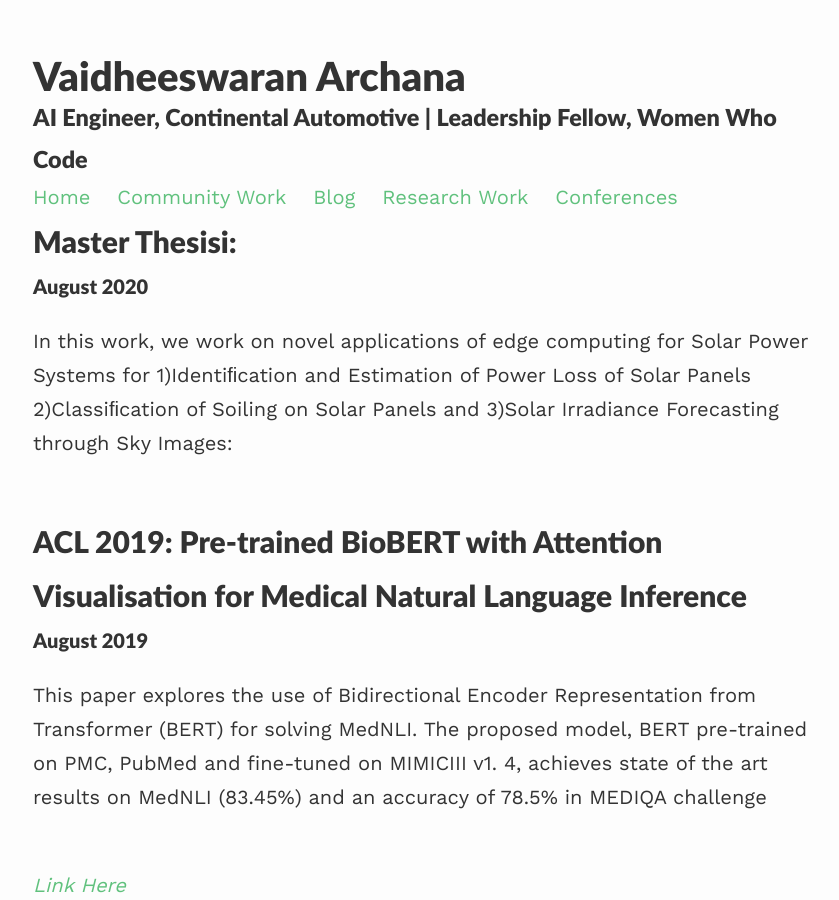
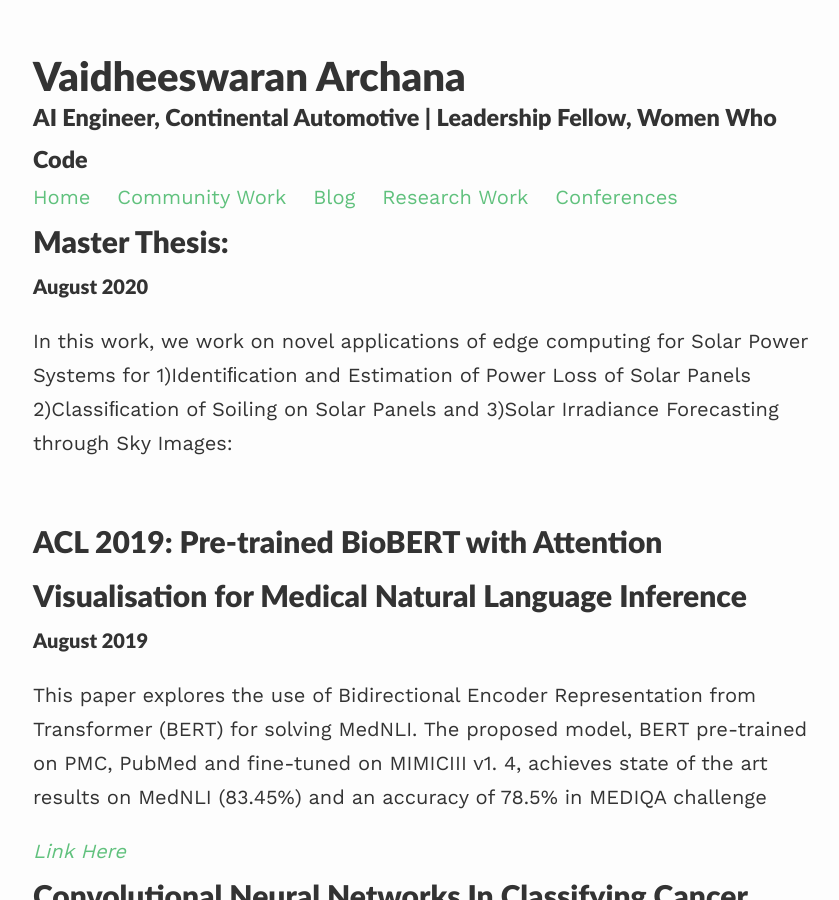
Before and after one commit to varchanaiyer/gradportfolio, a Jekyll site: the page built from research/index.html, in a window 1280 px wide and 900 px high. Shown: the whole window, without its empty margins (207-1046 px from the left). Built offline with Jekyll 4.4.1, drawn with Linux system fonts in a browser that asks for light colours; nearby versions of some CDN libraries.

Commit message:
Update index.html

```diff
--- a/research/index.html
+++ b/research/index.html
@@ -2,7 +2,7 @@
 layout: default
 ---
 
-<h2>Master Thesisi: </h2>
+<h2>Master Thesis: </h2>
 <h4>August 2020</h4>
   <p>In this work, we work on novel applications of edge computing for Solar Power Systems for 1)Identiﬁcation and Estimation of Power Loss of Solar Panels
 2)Classiﬁcation of Soiling on Solar Panels and 3)Solar Irradiance Forecasting through Sky Images:</p></br>
@@ -10,24 +10,24 @@
 <h2>ACL 2019: Pre-trained BioBERT with Attention Visualisation for Medical Natural Language Inference</h2>
 <h4>August 2019</h4>
   <p>This paper explores the use of Bidirectional Encoder Representation from Transformer (BERT) for solving MedNLI. The proposed model, BERT pre-trained on PMC,
-PubMed and fine-tuned on MIMICIII v1. 4, achieves state of the art results on MedNLI (83.45%) and an accuracy of 78.5% in MEDIQA challenge</p></br>
-<i><a href="https://www.aclweb.org/anthology/W19-5055.pdf"> Link Here<i></a></br>
+PubMed and fine-tuned on MIMICIII v1. 4, achieves state of the art results on MedNLI (83.45%) and an accuracy of 78.5% in MEDIQA challenge</p>
+<i><a href="https://www.aclweb.org/anthology/W19-5055.pdf"> Link Here</i></a></br>
 
 <h2>Convolutional Neural Networks In Classifying Cancer Through DNA Methylation</h2>
 <h4>July 2018</h4>
   <p>A CNN based Deep Learning model that can classify the cancer of a new DNA methylation profile based on the
     learning from publicly available DNA methylation datasets</p></br>
-<i><a href="https://arxiv.org/pdf/1807.09617.pdf"> Link Here<i></a></br>
+<i><a href="https://arxiv.org/pdf/1807.09617.pdf"> Link Here</i></a></br>
 
 <h2>Compositional Attention Networks for Interpretability in Natural Language Question Answering</h2>
 <h4>October 2018</h4>
   <p>We propose a modified MAC net architecture for Natural Language Question Answering. Question Answering typically requires Language Understanding and multi-step Reasoning.
-    MAC net's unique architecture-the separation between memory and control, facilitates data-driven iterative reasoning.</p></br>
-<i><a href="https://arxiv.org/pdf/1810.12698.pdf"> Link Here<i></a></br>
+    MAC net's unique architecture-the separation between memory and control, facilitates data-driven iterative reasoning.</p>
+<i><a href="https://arxiv.org/pdf/1810.12698.pdf"> Link Here</i></a></br>
 
 
 <h2>Gallium Nitride Power Device Modeling using Deep Feed Forward Neural Networks</h2>
 <h4>May 2018- IEEE WIPDA ASIA</h4>
   <p>this work proposes deep feed forward GaN ML device models which are highly accurate and can predict the switching behaviour of the device without having to delve
-    into the physics and geometry of the device</p></br>
-<i><a href="https://ieeexplore.ieee.org/abstract/document/8734689"> Link Here<i></a></br>
+    into the physics and geometry of the device</p>
+<i><a href="https://ieeexplore.ieee.org/abstract/document/8734689"> Link Here</i></a></br>
```
